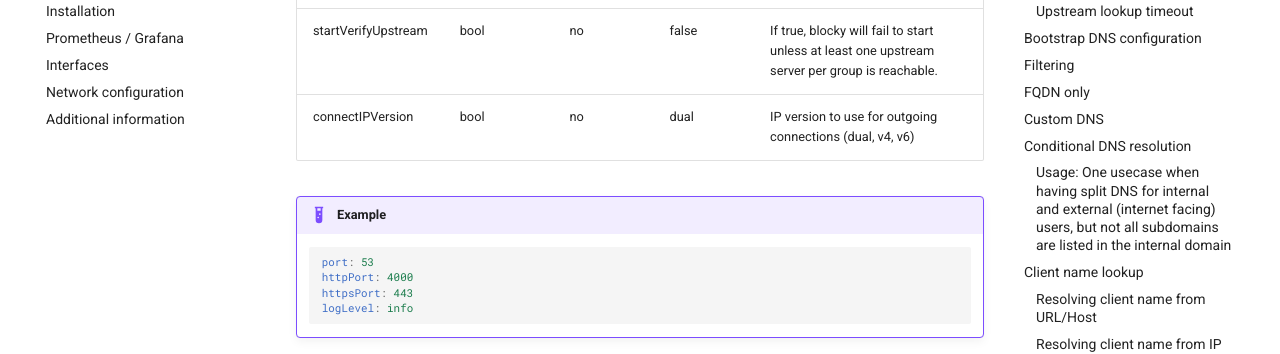
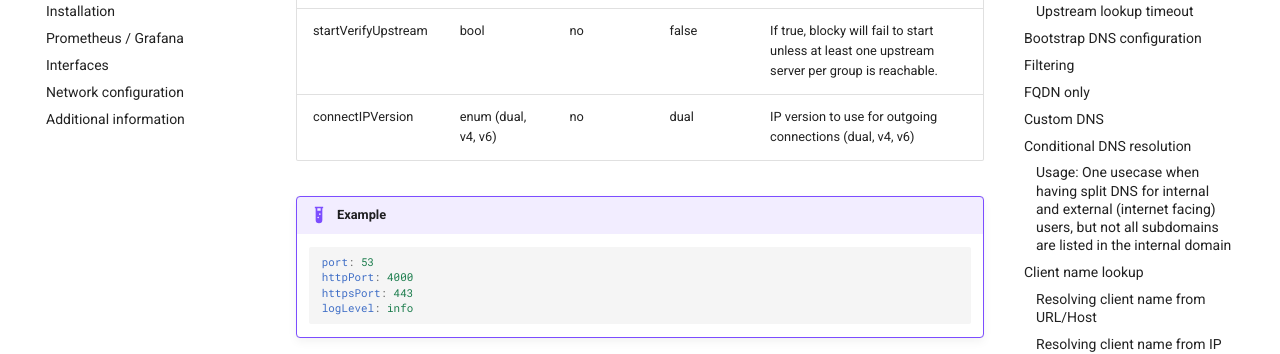
Before and after one commit to 0xERR0R/blocky, an MkDocs documentation site: the page built from docs/configuration.md, in a window 1280 px wide and 900 px high, scrolled down 1693 px. Shown: the part 151-505 px from the top of the window. Built offline with MkDocs 1.6.1 and Material for MkDocs 9.7.7, drawn with Linux system fonts in a browser that asks for light colours; comment, search, counter and statistics services are not loaded.

Commit message:
Fix docs for connectIPVersion param

```diff
--- a/docs/configuration.md
+++ b/docs/configuration.md
@@ -26,7 +26,7 @@ configuration properties as [JSON](config.yml).
 | dohUserAgent | string                          | no                    |               | HTTP User Agent for DoH upstreams                                                                                                  |
 | minTlsServeVersion | string                    | no                    | 1.2           | Minimum TLS version that the DoT and DoH server use to serve those encrypted DNS requests                       |
 | startVerifyUpstream | bool                     | no                    | false          | If true, blocky will fail to start unless at least one upstream server per group is reachable.                  |
-| connectIPVersion | bool                        | no                    | dual          | IP version to use for outgoing connections (dual, v4, v6)                  |
+| connectIPVersion | enum (dual, v4, v6)         | no                    | dual          | IP version to use for outgoing connections (dual, v4, v6)                  |
 
 !!! example
 
```
